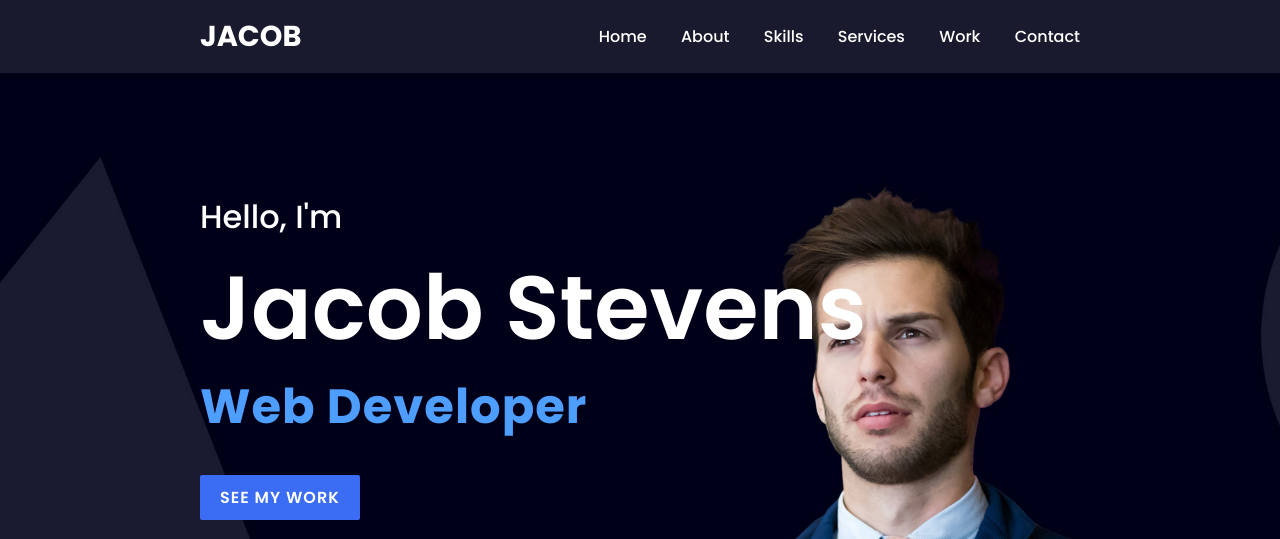
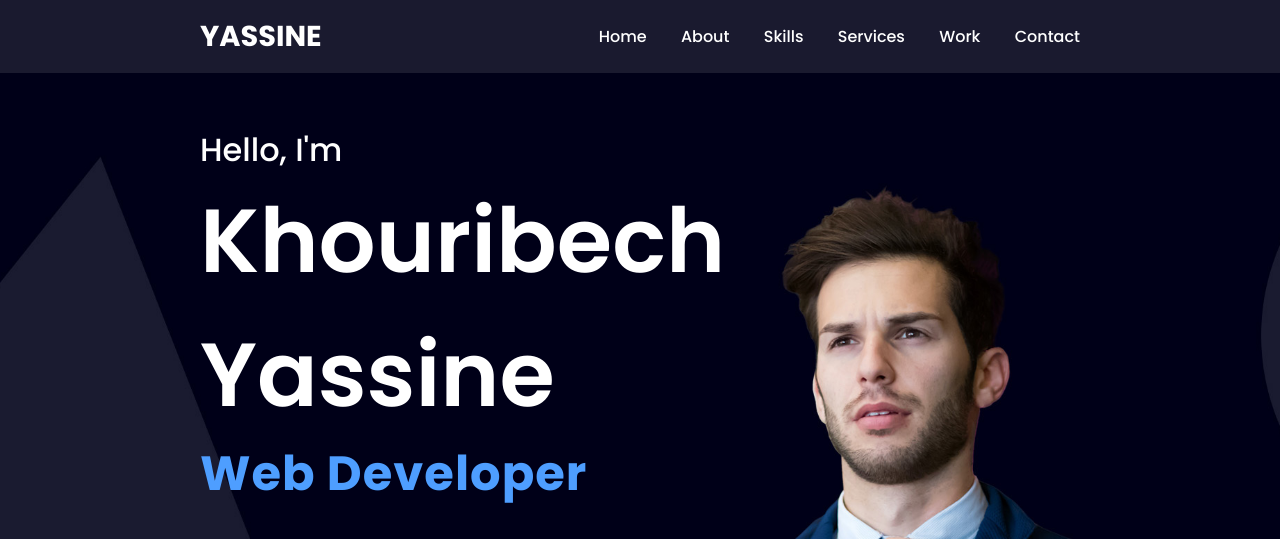
Before and after one commit to YASSINEKHOURIBECH1/YASSINEKHOURIBECH1.github.io, a plain HTML site: page Responsive Personal Portfolio Website - HTML, CSS & Vanilla Javascript/index.html in a window 1280 px wide. Shown: the top 539 px of the page. Drawn offline with Linux system fonts and the light colour scheme.

Commit message:
Update index.html

```diff
--- a/Responsive Personal Portfolio Website - HTML, CSS & Vanilla Javascript/index.html
+++ b/Responsive Personal Portfolio Website - HTML, CSS & Vanilla Javascript/index.html
@@ -14,7 +14,7 @@
     </div>
 
     <header>
-      <a href="#" class="brand">Jacob</a>
+      <a href="#" class="brand">YASSINE</a>
       <div class="menu-btn"></div>
       <div class="navigation">
         <a href="#main">Home</a>
@@ -28,7 +28,7 @@
 
     <section class="main" id="main">
       <div class="content">
-        <h2>Hello, I'm<br><span>Jacob Stevens</span></h2>
+        <h2>Hello, I'm<br><span>Khouribech Yassine</span></h2>
         <div class="animated-text">
           <h3>Web Designer</h3>
           <h3>Web Developer</h3>
```
